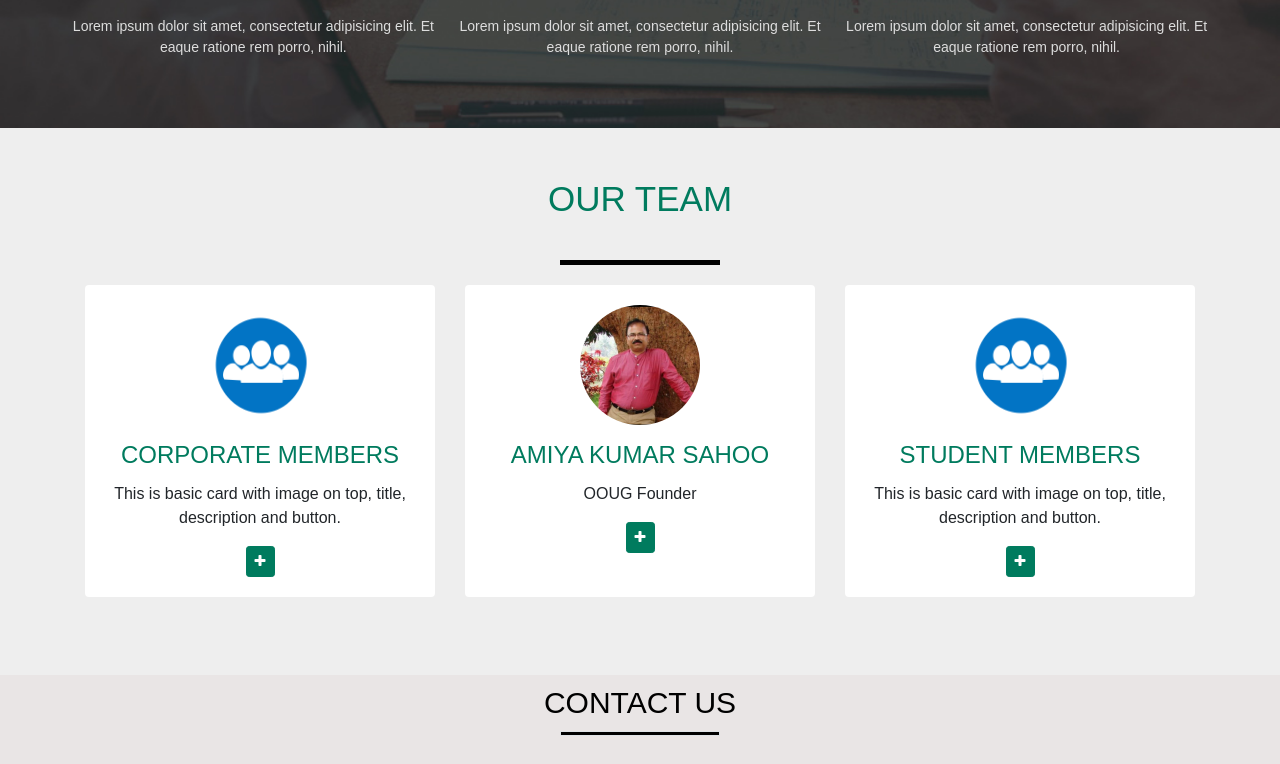
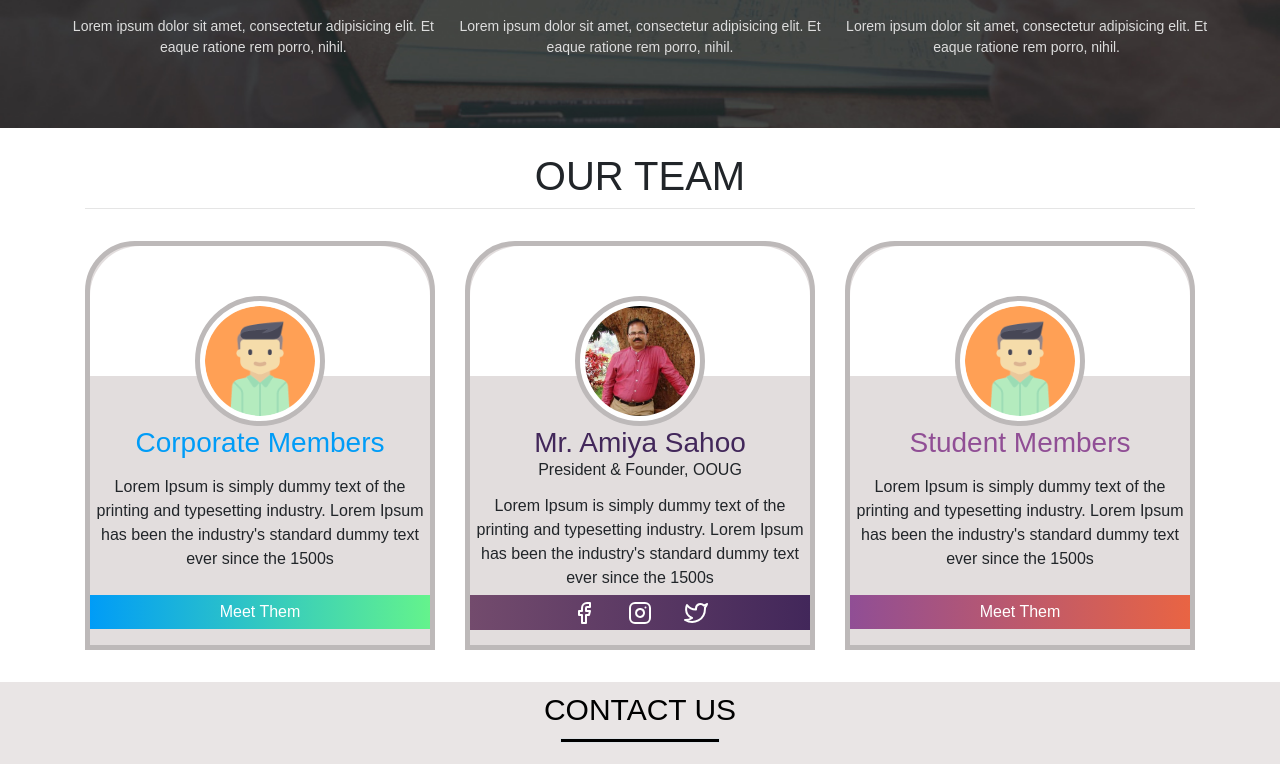
Before and after one commit to ooug/web, an Angular app: page /about in a window 1280 px wide. Shown: the part 962-1726 px from the top of the page. Built offline with nearby package versions, Linux system fonts and the light colour scheme.

Commit message:
added gradient and shadow  in header and worked on aditi's code on about page and added hr in gallery

```diff
--- a/src/app/components/header/header.component.scss
+++ b/src/app/components/header/header.component.scss
@@ -19,7 +19,8 @@
 }
 
 .headerBackgroundColor {
-  background-color: #652e90;
+  background-image: linear-gradient(135deg, #764ba2 0%, #5572f3 100%);
+  box-shadow: 0 4px 20px 0px black;
 }
 
 .svg {
--- a/src/app/pages/about/components/newsletter/newsletter.component.html
+++ b/src/app/pages/about/components/newsletter/newsletter.component.html
@@ -1,254 +1,88 @@
-<section id="team" class="pb-5">
-  <div class="container">
-    <h5 class="section-title h1">OUR TEAM</h5>
-    <div class="border-1"></div>
-    <div class="row">
-      <!-- Team member -->
-      <div class="col-xs-12 col-sm-6 col-md-4">
-        <div class="image-flip">
-          <div class="mainflip flip-0">
-            <div class="frontside">
-              <div class="card">
-                <div class="card-body text-center">
-                  <p>
-                    <img
-                      class="img-fluid"
-                      src="../../../../../assets/images/mem.png"
-                      alt="card image"
-                    />
-                  </p>
-
-                  <h4 class="card-title">CORPORATE MEMBERS</h4>
-                  <p class="card-text">
-                    This is basic card with image on top, title, description and
-                    button.
-                  </p>
-                  <a
-                    href="https://www.fiverr.com/share/qb8D02"
-                    class="btn btn-primary btn-sm"
-                    ><i class="fa fa-plus"></i
-                  ></a>
-                </div>
-              </div>
-            </div>
-            <div class="backside">
-              <div class="card">
-                <div class="card-body text-center mt-4">
-                  <h4 class="card-title">CORPORATE MEMBERS</h4>
-                  <p class="card-text">
-                    This is basic card with image on top, title, description and
-                    button.This is basic card with image on top, title,
-                    description and button.This is basic card with image on top,
-                    title, description and button.
-                  </p>
-                  <ul class="list-inline">
-                    <li class="list-inline-item">
-                      <a
-                        class="social-icon text-xs-center"
-                        target="_blank"
-                        href="https://www.fiverr.com/share/qb8D02"
-                      >
-                        <i class="fa fa-facebook"></i>
-                      </a>
-                    </li>
-                    <li class="list-inline-item">
-                      <a
-                        class="social-icon text-xs-center"
-                        target="_blank"
-                        href="https://www.fiverr.com/share/qb8D02"
-                      >
-                        <i class="fa fa-twitter"></i>
-                      </a>
-                    </li>
-                    <li class="list-inline-item">
-                      <a
-                        class="social-icon text-xs-center"
-                        target="_blank"
-                        href="https://www.fiverr.com/share/qb8D02"
-                      >
-                        <i class="fa fa-skype"></i>
-                      </a>
-                    </li>
-                    <li class="list-inline-item">
-                      <a
-                        class="social-icon text-xs-center"
-                        target="_blank"
-                        href="https://www.fiverr.com/share/qb8D02"
-                      >
-                        <i class="fa fa-google"></i>
-                      </a>
-                    </li>
-                  </ul>
-                </div>
-              </div>
-            </div>
+<section class="container my-4">
+  <div class="row">
+    <div class="col-md-12 col-12 text-center">
+      <h1>OUR TEAM</h1>
+      <hr class="my-2" />
+    </div>
+  </div>
+  <div class="row mt-3">
+    <div class="col-md-4 col-12 my-2">
+      <div class="container-fluid text-center p-0" id="card">
+        <div id="white-space"></div>
+        <div id="content">
+          <img src="./assets/images/img2.png" id="display-image" />
+          <h3 id="display-name" style="color: #009cf7;">
+            Corporate Members
+          </h3>
+          <p id="display-content">
+            Lorem Ipsum is simply dummy text of the printing and typesetting
+            industry. Lorem Ipsum has been the industry's standard dummy text
+            ever since the 1500s
+          </p>
+          <div
+            id="gradient"
+            class="text-white mt-4"
+            style="background: linear-gradient(to left, #64f38c, #009cf7);"
+          >
+            <a href="#">Meet Them</a>
           </div>
         </div>
       </div>
-      <!-- ./Team member -->
-      <!-- Team member -->
-      <div class="col-xs-12 col-sm-6 col-md-4">
-        <div class="image-flip" ontouchstart="this.classList.toggle('hover');">
-          <div class="mainflip">
-            <div class="frontside">
-              <div class="card">
-                <div class="card-body text-center">
-                  <p>
-                    <img
-                      class="img-fluid"
-                      src="../../../../../assets/images/amiyasir.jpeg"
-                      alt="card image"
-                    />
-                  </p>
-
-                  <h4 class="card-title">AMIYA KUMAR SAHOO</h4>
-                  <p class="card-text">OOUG Founder</p>
-                  <a
-                    href="https://www.fiverr.com/share/qb8D02"
-                    class="btn btn-primary btn-sm"
-                    ><i class="fa fa-plus"></i
-                  ></a>
-                </div>
-              </div>
-            </div>
-            <div class="backside">
-              <div class="card">
-                <div class="card-body text-center mt-4">
-                  <h4 class="card-title">Amiya kumar sahoo</h4>
-                  <p class="card-text">
-                    This is basic card with image on top, title, description and
-                    button.This is basic card with image on top, title,
-                    description and button.This is basic card with image on top,
-                    title, description and button.
-                  </p>
-                  <ul class="list-inline">
-                    <li class="list-inline-item">
-                      <a
-                        class="social-icon text-xs-center"
-                        target="_blank"
-                        href="https://www.fiverr.com/share/qb8D02"
-                      >
-                        <i class="fa fa-facebook"></i>
-                      </a>
-                    </li>
-                    <li class="list-inline-item">
-                      <a
-                        class="social-icon text-xs-center"
-                        target="_blank"
-                        href="https://www.fiverr.com/share/qb8D02"
-                      >
-                        <i class="fa fa-twitter"></i>
-                      </a>
-                    </li>
-                    <li class="list-inline-item">
-                      <a
-                        class="social-icon text-xs-center"
-                        target="_blank"
-                        href="https://www.fiverr.com/share/qb8D02"
-                      >
-                        <i class="fa fa-skype"></i>
-                      </a>
-                    </li>
-                    <li class="list-inline-item">
-                      <a
-                        class="social-icon text-xs-center"
-                        target="_blank"
-                        href="https://www.fiverr.com/share/qb8D02"
-                      >
-                        <i class="fa fa-google"></i>
-                      </a>
-                    </li>
-                  </ul>
-                </div>
-              </div>
-            </div>
+    </div>
+    <div class="col-md-4 col-12 my-2">
+      <div class="container-fluid text-center p-0" id="card">
+        <div id="white-space"></div>
+        <div id="content">
+          <img src="./assets/images/amiyasir.jpeg" id="display-image" />
+          <h3 id="display-name" style="color: #42275a;">
+            Mr. Amiya Sahoo
+          </h3>
+          <h6>President & Founder, OOUG</h6>
+          <p id="display-content">
+            Lorem Ipsum is simply dummy text of the printing and typesetting
+            industry. Lorem Ipsum has been the industry's standard dummy text
+            ever since the 1500s
+          </p>
+          <div
+            id="gradient"
+            class="text-white"
+            style="background: linear-gradient(to left, #42275a, #734b6d);"
+          >
+            <a href="#" class="mx-3"
+              ><img src="./assets/svgs/social/facebook.svg" alt=""
+            /></a>
+            <a href="#" class="mx-3"
+              ><img src="./assets/svgs/social/instagram.svg" alt=""
+            /></a>
+            <a href="#" class="mx-3"
+              ><img src="./assets/svgs/social/twitter.svg" alt=""
+            /></a>
           </div>
         </div>
       </div>
-      <!-- ./Team member -->
-      <!-- Team member -->
-      <div class="col-xs-12 col-sm-6 col-md-4">
-        <div class="image-flip" ontouchstart="this.classList.toggle('hover');">
-          <div class="mainflip">
-            <div class="frontside">
-              <div class="card">
-                <div class="card-body text-center">
-                  <p>
-                    <img
-                      class="img-fluid"
-                      src="../../../../../assets/images/mem.png"
-                      alt="card image"
-                    />
-                  </p>
-
-                  <h4 class="card-title">STUDENT MEMBERS</h4>
-                  <p class="card-text">
-                    This is basic card with image on top, title, description and
-                    button.
-                  </p>
-                  <a
-                    href="https://www.fiverr.com/share/qb8D02"
-                    class="btn btn-primary btn-sm"
-                    ><i class="fa fa-plus"></i
-                  ></a>
-                </div>
-              </div>
-            </div>
-            <div class="backside">
-              <div class="card">
-                <div class="card-body text-center mt-4">
-                  <h4 class="card-title">STUDENT MEMBERS</h4>
-                  <p class="card-text">
-                    This is basic card with image on top, title, description and
-                    button.This is basic card with image on top, title,
-                    description and button.This is basic card with image on top,
-                    title, description and button.
-                  </p>
-                  <ul class="list-inline">
-                    <li class="list-inline-item">
-                      <a
-                        class="social-icon text-xs-center"
-                        target="_blank"
-                        href="https://www.fiverr.com/share/qb8D02"
-                      >
-                        <i class="fa fa-facebook"></i>
-                      </a>
-                    </li>
-                    <li class="list-inline-item">
-                      <a
-                        class="social-icon text-xs-center"
-                        target="_blank"
-                        href="https://www.fiverr.com/share/qb8D02"
-                      >
-                        <i class="fa fa-twitter"></i>
-                      </a>
-                    </li>
-                    <li class="list-inline-item">
-                      <a
-                        class="social-icon text-xs-center"
-                        target="_blank"
-                        href="https://www.fiverr.com/share/qb8D02"
-                      >
-                        <i class="fa fa-skype"></i>
-                      </a>
-                    </li>
-                    <li class="list-inline-item">
-                      <a
-                        class="social-icon text-xs-center"
-                        target="_blank"
-                        href="https://www.fiverr.com/share/qb8D02"
-                      >
-                        <i class="fa fa-google"></i>
-                      </a>
-                    </li>
-                  </ul>
-                </div>
-              </div>
-            </div>
+    </div>
+    <div class="col-md-4 col-12 my-2">
+      <div class="container-fluid text-center p-0" id="card">
+        <div id="white-space"></div>
+        <div id="content">
+          <img src="./assets/images/img2.png" id="display-image" />
+          <h3 id="display-name" style="color: #904e95;">
+            Student Members
+          </h3>
+          <p id="display-content">
+            Lorem Ipsum is simply dummy text of the printing and typesetting
+            industry. Lorem Ipsum has been the industry's standard dummy text
+            ever since the 1500s
+          </p>
+          <div
+            id="gradient"
+            class="text-white mt-4"
+            style="background: linear-gradient(to left, #e96443, #904e95);"
+          >
+            <a href="#">Meet Them</a>
           </div>
         </div>
       </div>
-      <!-- ./Team member -->
     </div>
   </div>
 </section>
--- a/src/app/pages/about/components/newsletter/newsletter.component.scss
+++ b/src/app/pages/about/components/newsletter/newsletter.component.scss
@@ -1,142 +1,53 @@
-/* FontAwesome for working BootSnippet :> */
+#card {
+  height: 100%;
+  border: 5px solid rgb(189, 185, 185);
+  border-radius: 50px 50px 0 0;
 
-@import url('https://maxcdn.bootstrapcdn.com/font-awesome/4.7.0/css/font-awesome.min.css');
-#team {
-  background: #eee !important;
-}
-.border-1 {
-  width: 160px;
-  height: 5px;
-
-  background: black;
-  margin-bottom: 20px;
-
-}
-.btn-primary:hover,
-.btn-primary:focus {
-  background-color: #108d6f;
-  border-color: #108d6f;
-  box-shadow: none;
-  outline: none;
+  background-color: rgb(226, 221, 221);
 }
 
-.btn-primary {
-  color: #fff;
-  background-color: #007b5e;
-  border-color: #007b5e;
+#white-space {
+  height: 130px;
+  background-color: white;
+
+  border-radius: 50px 50px 0 0;
 }
 
-section {
-
-  padding: 50px 0;
-
+#gradient {
+  margin-top: 5px;
+  margin-bottom: 15px;
+  padding-top: 5px;
+  padding-bottom: 5px;
 }
 
-section .section-title {
-  text-align: center;
-
-  color: #007b5e;
-  margin-bottom: 40px;
-
-  font-size: 35px;
-
-  text-transform: uppercase;
+a {
+  text-decoration: none;
+  color: white;
 }
 
-#team .card {
-  border: none;
-  background: #ffffff;
+#display-name {
+  margin-bottom: 0;
 }
 
-.image-flip:hover .backside,
-.image-flip.hover .backside {
-  -webkit-transform: rotateY(0deg);
-  -moz-transform: rotateY(0deg);
-  -o-transform: rotateY(0deg);
-  -ms-transform: rotateY(0deg);
-  transform: rotateY(0deg);
-  border-radius: 0.25rem;
+#display-content {
+  margin-top: 15px;
+  margin-bottom: 15px;
 }
 
-.image-flip:hover .frontside,
-.image-flip.hover .frontside {
-  -webkit-transform: rotateY(180deg);
-  -moz-transform: rotateY(180deg);
-  -o-transform: rotateY(180deg);
-  transform: rotateY(180deg);
+#display-image {
+  margin-top: -80px;
+  border-radius: 50%;
+  padding: 5px;
+  border: 5px solid rgb(189, 185, 185);
+  width: 130px;
+  height: 130px;
+  background-color: white;
 }
 
-.mainflip {
-  -webkit-transition: 1s;
-  -webkit-transform-style: preserve-3d;
-  -ms-transition: 1s;
-  -moz-transition: 1s;
-  -moz-transform: perspective(1000px);
-  -moz-transform-style: preserve-3d;
-  -ms-transform-style: preserve-3d;
-  transition: 1s;
-  transform-style: preserve-3d;
-  position: relative;
+#content {
+  background-color: rgb(226, 221, 221);
 }
 
-.frontside {
-  position: relative;
-  -webkit-transform: rotateY(0deg);
-  -ms-transform: rotateY(0deg);
-  z-index: 2;
-  margin-bottom: 30px;
+#display-content {
+  margin-bottom: 0;
 }
-
-.backside {
-  position: absolute;
-  top: 0;
-  left: 0;
-  background: white;
-  -webkit-transform: rotateY(-180deg);
-  -moz-transform: rotateY(-180deg);
-  -o-transform: rotateY(-180deg);
-  -ms-transform: rotateY(-180deg);
-  transform: rotateY(-180deg);
-  -webkit-box-shadow: 5px 7px 9px -4px rgb(158, 158, 158);
-  -moz-box-shadow: 5px 7px 9px -4px rgb(158, 158, 158);
-  box-shadow: 5px 7px 9px -4px rgb(158, 158, 158);
-}
-
-.frontside,
-.backside {
-  -webkit-backface-visibility: hidden;
-  -moz-backface-visibility: hidden;
-  -ms-backface-visibility: hidden;
-  backface-visibility: hidden;
-  -webkit-transition: 1s;
-  -webkit-transform-style: preserve-3d;
-  -moz-transition: 1s;
-  -moz-transform-style: preserve-3d;
-  -o-transition: 1s;
-  -o-transform-style: preserve-3d;
-  -ms-transition: 1s;
-  -ms-transform-style: preserve-3d;
-  transition: 1s;
-  transform-style: preserve-3d;
-}
-
-.frontside .card,
-.backside .card {
-  min-height: 312px;
-}
-
-.backside .card a {
-  font-size: 18px;
-  color: #007b5e !important;
-}
-
-.frontside .card .card-title,
-.backside .card .card-title {
-  color: #007b5e !important;
-}
-
-.frontside .card .card-body img {
-  width: 120px;
-  height: 120px;
-  border-radius: 50%;
-}
--- a/src/app/pages/gallery/gallery.component.html
+++ b/src/app/pages/gallery/gallery.component.html
@@ -79,7 +79,7 @@
       </div>
     </div>
   </div>
-
+  <hr class="my-5" />
   <div class="official-event">
     <div class="container-xl">
       <div class="row">
@@ -160,6 +160,7 @@
     </div>
   </div>
 
+  <hr class="my-5" />
   <div class="others-event">
     <div class="container-xl">
       <div class="row">
--- a/src/app/pages/gallery/gallery.component.scss
+++ b/src/app/pages/gallery/gallery.component.scss
@@ -8,7 +8,7 @@
   text-transform: uppercase;
 }
 .card-img-top {
-  height: 60vh;
+  height: 50vh;
   overflow: hidden;
 }
 .card-body {
```
